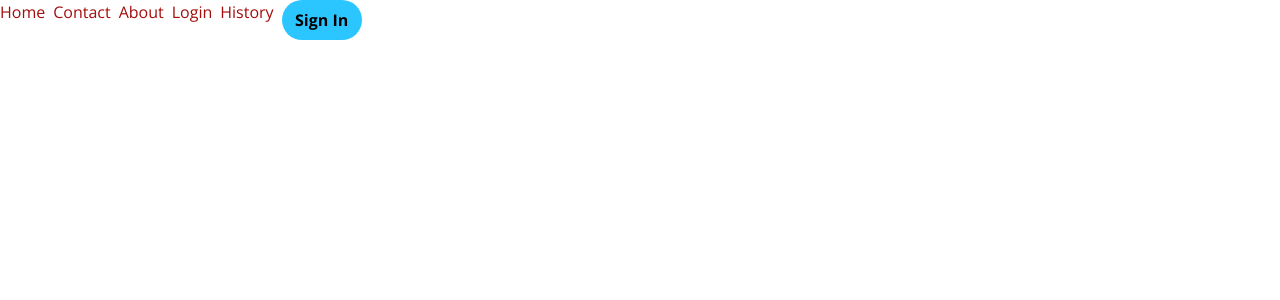
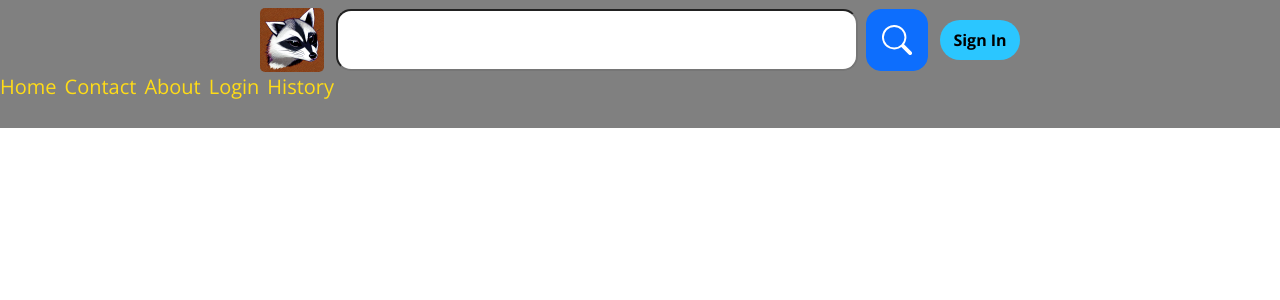
Before and after one commit to ReDesignIT-Dev/DRF_With_React, a React (Create React App) app in the folder frontend/: page / in a window 1280 px wide. Shown: the top 300 px of the page. Built offline with nearby package versions, Linux system fonts and the light colour scheme.

Commit message:
work on header style

```diff
--- a/frontend/src/components/Header.js
+++ b/frontend/src/components/Header.js
@@ -1,8 +1,10 @@
 import React, { useState } from "react";
 import LoginFormPop from "./LoginFormPop";
 import SignInButton from "./SignInButton";
+import SearchBox from "./SearchBox";
 import { Link } from "react-router-dom";
 import "./Header.scss";
+import logo from "images/racoon-logo.png";
 
 function Header() {
 
@@ -13,15 +15,20 @@ function Header() {
   };
 
   return (
-    <div className="header">
-      <div className="top-header-info"></div>
+    <div className="header d-flex flex-column py-2">
+      <div className="top-header d-flex flex-row gap-2 justify-content-center align-items-center">
+        <div className="header-logo"><Link to="/"> <img src={logo} alt="LOGO" /></Link></div>
+        <div className="header-searchbar"><SearchBox/></div>
+        <div className="header-signin"><SignInButton handleLoginClick={handleLoginClick} /></div>
+      </div>
+
       <div className="header-nav d-flex flex-row gap-2">
         <div className="nav-element"><Link to="/"> Home </Link></div>
         <div className="nav-element"><Link to="/contact"> Contact </Link></div>
         <div className="nav-element"><Link to="/about"> About </Link></div>
         <div className="nav-element"><Link to="/login"> Login </Link></div>
         <div className="nav-element"><Link to="/about/history"> History </Link></div>
-        <SignInButton handleLoginClick={handleLoginClick} />
+
       </div>
       <LoginFormPop isShowLogin={isShowLogin} handleXClick={handleLoginClick} />
     </div>
--- a/frontend/src/components/Header.scss
+++ b/frontend/src/components/Header.scss
@@ -1,14 +1,41 @@
-.header{
+.header {
   width: 100vw;
+  height: 128px;
+  background-color: grey;
 
-.header-nav {
-  a {
-    color: rgb(163, 13, 13);
-    text-decoration: none;
+  .header-nav {
+    a {
+      color: rgb(255, 220, 22);
+      text-decoration: none;
+      font-size: 20px;
+      ;
+    }
+  }
+
+  .nav-element {
+    height: 30px;
   }
 }
-
-.nav-element{
-  height: 30px;
+.top-header{
+  height: 64px;
 }
+.header-logo{
+  width: auto;
+  height: 100%;
+  border-radius: 5px;
+  overflow: hidden;
+  a{
+    width: 100%;
+    height: 100%;
+    display: block;
+  }
+  img {
+    width: 100%;
+    height: 100%;
+    object-fit:contain;
+  }
 }
+.header-searchbar{
+  width: 600px;
+  height: 70px;
+}
```
